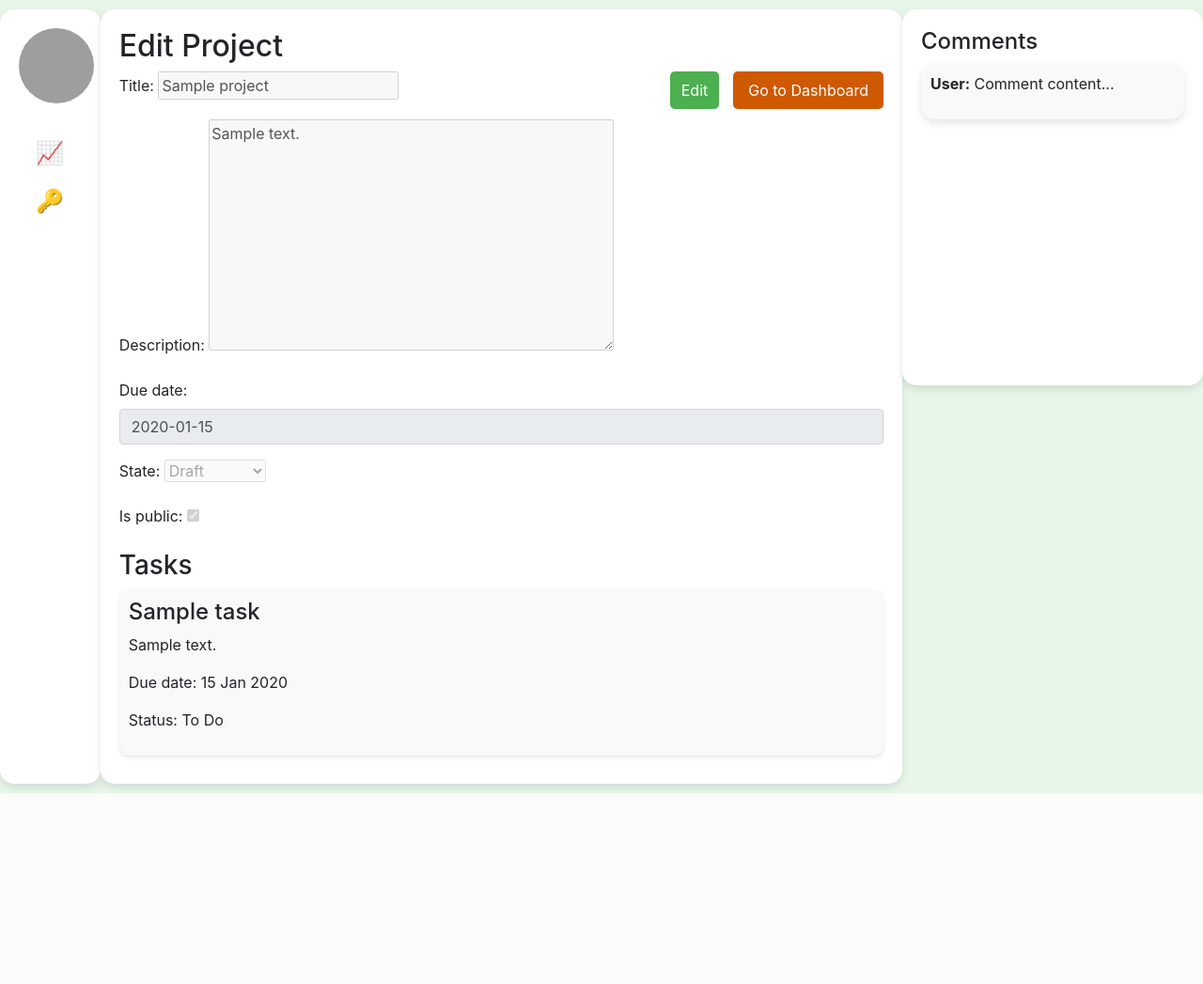
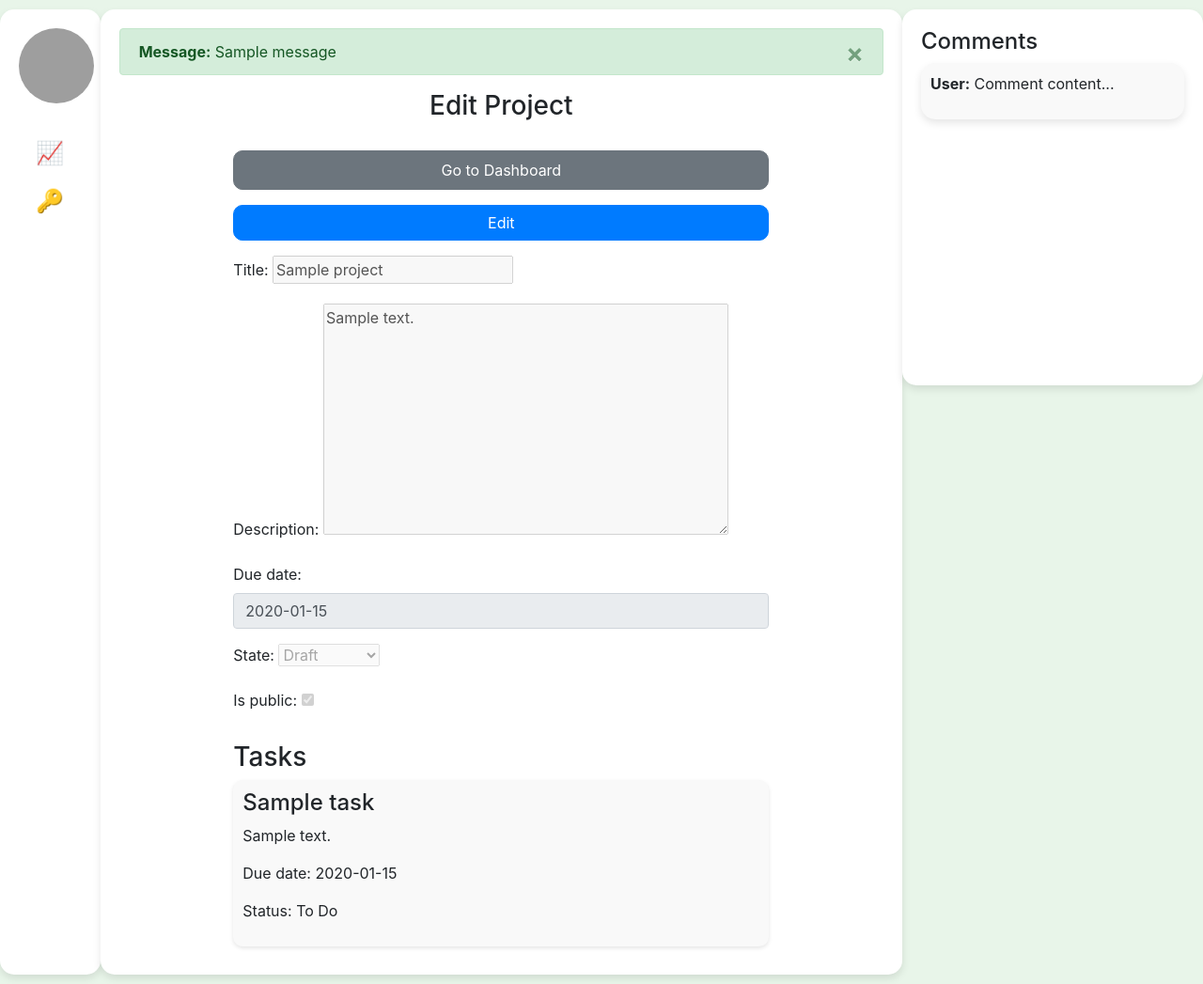
Before and after one commit to DaSHdotHub/ProjectTracker, a Django app: page /edit-project/1/ in a window 1280 px wide. Shown: the whole page at 94% size. Before the commit the page ends 844 px from the top, so only its background shows below. Run offline with Django 5.2, Linux system fonts and the light colour scheme; a user stored in the database is signed in; tables that the repository leaves empty hold one stand-in row (values such as "Sample post"); one stand-in notice (Sample message) is shown; some libraries are stand-ins or nearby versions; grey boxes are pictures that could not be loaded.

Commit message:
Change to a more bootstrap design

```diff
--- a/project_tracker/templates/project/edit_project.html
+++ b/project_tracker/templates/project/edit_project.html
@@ -2,25 +2,30 @@
 
 {% block styles %}
 <style>
-    .btn-primary {
-        background-color: #4CAF50;
-        border: none;
-        border-radius: 5px;
+    .container {
+        max-width: 600px;
+        margin: 0 auto;
     }
 
-    .btn-secondary {
-        background-color: #ce5900;
-        border: none;
-        border-radius: 5px;
-        margin-left: 10px;
+    .form-title {
+        text-align: center;
+        margin-bottom: 30px;
     }
 
-    .btn-secondary:hover {
-        background-color: #ac4b01;
+    .form-group label {
+        font-weight: bold;
     }
 
-    .btn-primary:hover {
-        background-color: #45a049;
+    .form-group input,
+    .form-group select,
+    .form-group textarea {
+        border-radius: 10px;
+    }
+
+    .form-group input:focus,
+    .form-group select:focus,
+    .form-group textarea:focus {
+        box-shadow: none;
     }
 
     .task-card {
@@ -33,13 +38,17 @@
 
     .btn-edit {
         float: right;
-        margin-right: 5px;
-        height: 40px;
     }
 
-    .btn-back {
-        float: right;
-        height: 40px;
+    .btn-primary,
+    .btn-secondary {
+        border-radius: 10px;
+        width: 100%;
+    }
+
+    .task-actions .btn {
+        width: auto;
+        margin-top: 5px;
     }
 
     .form-control[disabled],
@@ -54,43 +63,50 @@
 {% block title %}Edit Project{% endblock %}
 
 {% block middle_column %}
-<h2>Edit Project</h2>
+{% for message in messages %}
+<div class="alert alert-{{ message.tags }} alert-dismissible fade show" role="alert">
+    <strong>Message:</strong> {{ message }}
+    <button type="button" class="close" data-dismiss="alert" aria-label="Close">
+        <span aria-hidden="true">&times;</span>
+    </button>
+</div>
+{% endfor %}
+
+<div class="container">
+    <h3 class="form-title">Edit Project</h3>
     {% if is_owner %}
-<a id="go-to-dashboard-button" class="btn btn-secondary btn-back nav-link" href="/dashboard">Go to Dashboard</a>
-<button id="edit-button" class="btn btn-primary btn-edit">Edit</button>
-{% else %}
+    <a id="go-to-dashboard-button" class="btn btn-secondary btn-back nav-link mb-3" href="/dashboard">Go to
+        Dashboard</a>
+    <button id="edit-button" class="btn btn-primary btn-edit mb-3">Edit</button>
     {% endif %}
     <form method="post" id="project-form">
         {% csrf_token %}
         {{ form.as_p }}
-    <button name="save_project" type="submit" class="btn btn-primary" id="save-button" style="display:none;">Save
-        Changes</button>
+        <button type="submit" class="btn btn-primary" id="save-button" style="display:none;">Save Changes</button>
         <button type="button" class="btn btn-secondary" id="cancel-edit-button" style="display:none;">Cancel</button>
     </form>
 
-<h3>Tasks</h3>
+    <h3 class="mt-4">Tasks</h3>
     {% if not has_tasks %}
     <p>No tasks created for this project.</p>
     {% else %}
-
     {% if is_owner %}
     <button id="add-task" class="btn btn-primary mb-3" style="display:none;">Add New Task</button>
     <div id="task-form-container" style="display:none;">
         <form method="post" id="task-form">
             {% csrf_token %}
             {{ task_form.as_p }}
-        <button name="save_task" type="submit" class="btn btn-primary" id="save-task-button">Save Task</button>
+            <button type="submit" class="btn btn-primary">Save Task</button>
             <button type="button" class="btn btn-secondary" id="cancel-task-button">Cancel</button>
         </form>
     </div>
     {% endif %}
-
     <div id="tasks-container">
         {% for task in tasks %}
         <div class="task-card">
             <h4>{{ task.title }}</h4>
             <p>{{ task.description }}</p>
-        <p>Due date: {{ task.due_date }}</p>
+            <p>Due date: {{ task.due_date|date:"Y-m-d" }}</p>
             <p>Status: {{ task.get_status_display }}</p>
             <div class="task-actions" style="display:none;">
                 {% if task.status == 'T' or task.status == 'I' %}
@@ -107,35 +123,38 @@
         {% endfor %}
     </div>
     {% endif %}
+</div>
 {% endblock %}
 
 {% block extra_js %}
 <script>
     $(document).ready(function () {
-        // Initialize datepickers for project due dates
+        // Initialize datepickers for project and task due dates
         $('#id_due_date, #id_task_due_date').datepicker({
             format: 'yyyy-mm-dd',
             autoclose: true,
             todayHighlight: true
         });
 
-        // Validate due date input to be only numbers and hyphens
+        // Restrict input to numbers only for project and task due dates
         $('#id_due_date, #id_task_due_date').on('keypress', function (event) {
             const charCode = event.charCode;
             if ((charCode >= 48 && charCode <= 57) || charCode === 45) {
+                // Allow numbers (0-9) and '-'
                 return true;
             } else {
+                // Prevent other characters
                 event.preventDefault();
                 return false;
             }
         });
 
-        // Pasted text validation for due date input
+        // Limit input to numbers only for project and task due dates
         $('#id_due_date, #id_task_due_date').on('input', function () {
             this.value = this.value.replace(/[^0-9\-]/g, '');
         });
 
-        // Prevent past dates from being selected
+        // Prevent past dates for project and task due dates
         $('#id_due_date, #id_task_due_date').on('change', function () {
             const selectedDate = new Date(this.value);
             const currentDate = new Date();
@@ -145,10 +164,10 @@
             }
         });
 
-        // Disable form fields on page load
+        // Initially disable all form fields
         $('#project-form input, #project-form select, #project-form textarea').prop('disabled', true);
 
-        // Enable form fields on edit button click
+        // Toggle edit mode
         $('#edit-button').click(function () {
             $('#project-form input, #project-form select, #project-form textarea').prop('disabled', false);
             $('#edit-button').hide();
```
Lines whose indentation alone changed are shown as unchanged.
